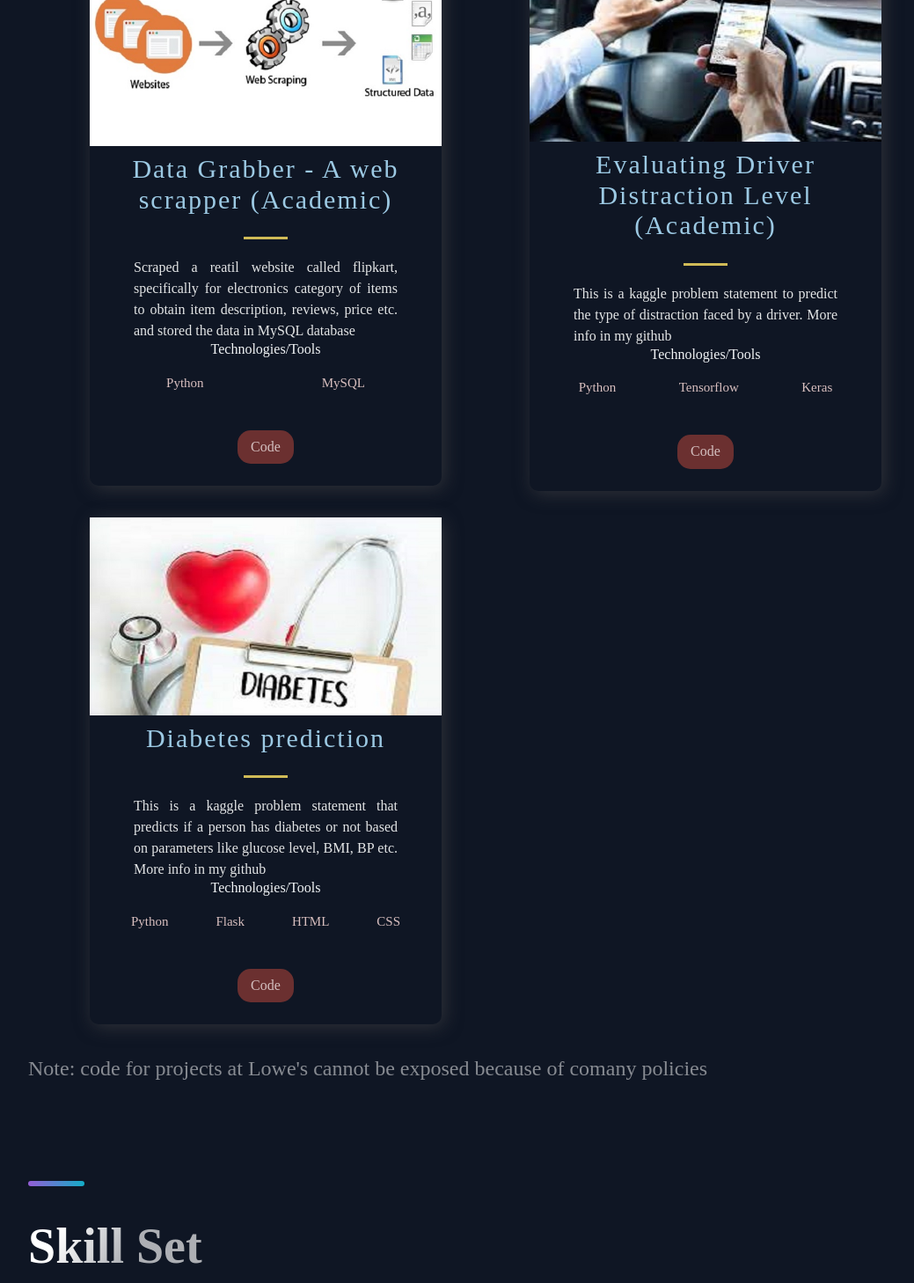
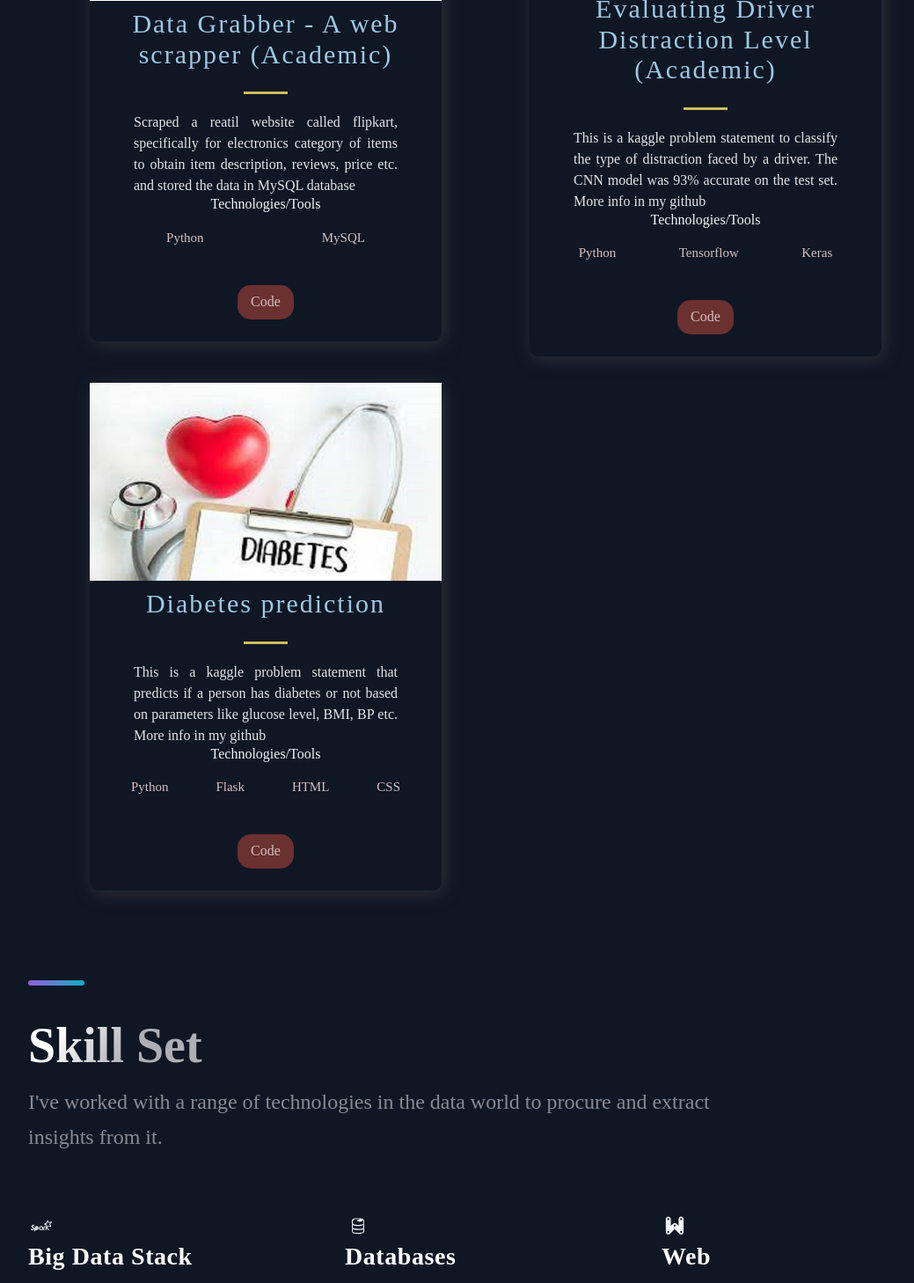
Before and after one commit to avsk80/my_portfolio, a Next.js app: page / in a window 1280 px wide. Shown: the part 2254-3712 px from the top of the page at 88% size, without its empty margins (88-1127 px from the left). Built offline with nearby package versions, Linux system fonts and the light colour scheme.

Commit message:
git link changes

```diff
--- a/src/components/Projects/Projects.js
+++ b/src/components/Projects/Projects.js
@@ -26,14 +26,17 @@ const Projects = () => (
                 })}
               </TagList>
             </div>
-            <UtilityList>
-              <ExternalLinks href={p.visit}>Code</ExternalLinks>
-            </UtilityList>
-          </BlogCard>
+            <div>
+              {p.id!=0 && p.id!=1 && p.id!=2 && p.id!=3 && (
+              <UtilityList>
+                  <ExternalLinks href={p.visit}>Code</ExternalLinks>
+              </UtilityList>
+              )}
+            </div>
+            </BlogCard>
         );
       })}
     </GridContainer>
-    <SectionText>Note: code for projects at Lowe's cannot be exposed because of comany policies</SectionText>
   </Section>
 );
 
--- a/src/constants/constants.js
+++ b/src/constants/constants.js
@@ -41,7 +41,7 @@ export const projects = [
   },
   {
     title: "Evaluating Driver Distraction Level (Academic)",
-    description: "This is a kaggle problem statement to predict the type of distraction faced by a driver. More info in my github",
+    description: "This is a kaggle problem statement to classify the type of distraction faced by a driver. The CNN model was 93% accurate on the test set. More info in my github",
     image: '/images/distracted_car_driving.jpg',
     tags: ['Python', 'Tensorflow', 'Keras'],
     visit: "https://github.com/avsk80/Driver_distraction_evaluation",
```
